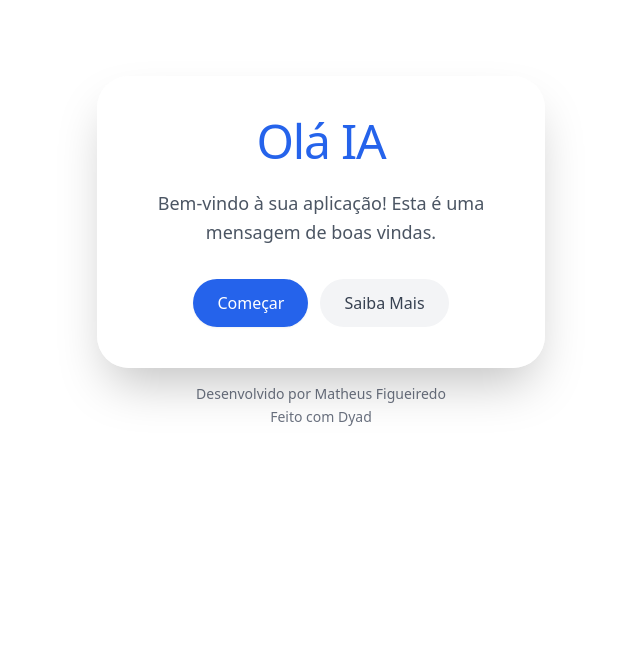
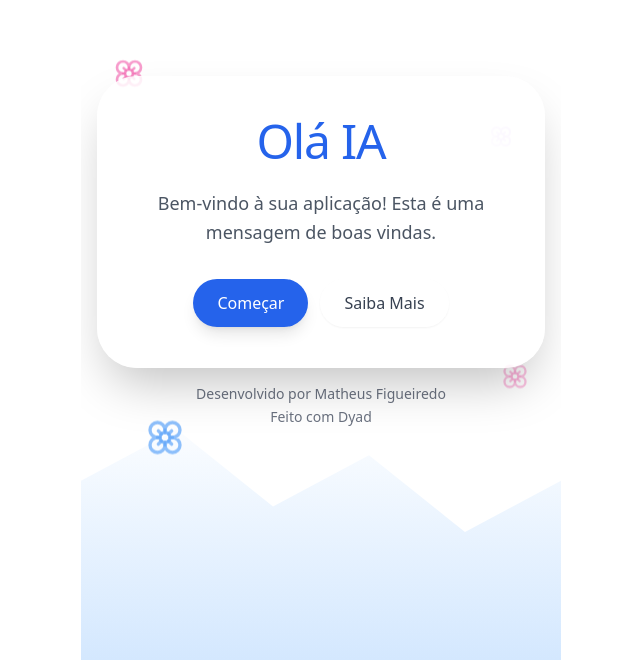
Before and after one commit to CaitSith21/TesteDyad, a React (Vite) app: page / in a window 1280 px wide. Shown: the part 140-800 px from the top of the page, without its empty margins (319-959 px from the left). Built offline with nearby package versions, Linux system fonts and the light colour scheme.

Commit message:
[dyad] Adapted app visual to Frutiger Aero style with sky gradient, floating flowers, clouds, mountain silhouette, and glassmorphism card - wrote 6 file(s) + extra files edited outside of Dyad

```diff
--- a/index.html
+++ b/index.html
@@ -1 +1,18 @@
-<!doctype html> <html lang="en"> <head> <meta charset="UTF-8" /> <meta name="viewport" content="width=device-width, initial-scale=1.0" /> <title>Olá IA</title> </head> <body class="min-h-screen flex items-center justify-center bg-gradient-to-br from-blue-100 via-blue-200 to-blue-300 bg-[radial-gradient(circle at 30% 20%, rgba(255,255,255,0.4) 0%, transparent 50%)] transition-colors duration-500"> <div id="root"></div> <script type="module" src="/src/main.tsx"></script> </body> </html>
+<!doctype html>
+<html lang="en">
+  <head>
+    <meta charset="UTF-8" />
+    <meta name="viewport" content="width=device-width, initial-scale=1.0" />
+    <title>Olá IA</title>
+    <link rel="preconnect" href="https://fonts.googleapis.com" />
+    <link rel="preconnect" href="https://fonts.gstatic.com" crossorigin />
+    <link
+      href="https://fonts.googleapis.com/css2?family=Inter:wght@300;400;500;600&display=swap"
+      rel="stylesheet"
+    />
+  </head>
+  <body class="min-h-screen flex items-center justify-center font-['Inter',system-ui,-apple-system,sans-serif] bg-gradient-to-br from-sky-100 via-blue-200 to-indigo-200 bg-[radial-gradient(circle_at_20%_30%,rgba(255,255,255,0.3)_0%,transparent_60%)] transition-colors duration-500">
+    <div id="root"></div>
+    <script type="module" src="/src/main.tsx"></script>
+  </body>
+</html>
--- a/src/globals.css
+++ b/src/globals.css
@@ -99,3 +99,30 @@
     @apply bg-background text-foreground;
   }
 }
+
+/* Custom animations for Frutiger Aero elements */
+@keyframes float {
+  0%, 100% {
+    transform: translateY(0);
+  }
+  50% {
+    transform: translateY(-10px);
+  }
+}
+
+@keyframes drift {
+  0% {
+    transform: translateX(0);
+  }
+  100% {
+    transform: translateX(20px);
+  }
+}
+
+.animate-float {
+  animation: float 3s ease-in-out infinite;
+}
+
+.animate-drift {
+  animation: drift 10s linear infinite alternate;
+}
--- a/src/pages/Index.tsx
+++ b/src/pages/Index.tsx
@@ -1,9 +1,35 @@
 import { MadeWithDyad } from "@/components/made-with-dyad";
+import { Flower } from "lucide-react";
 
 const Index = () => {
   return (
-    <div className="flex flex-col items-center justify-center min-h-screen p-4">
-      <div className="w-full max-w-md bg-white/80 backdrop-blur-xl rounded-[2rem] shadow-2xl p-10 space-y-6 border border-white/20">
+    <div className="relative flex flex-col items-center justify-center min-h-screen p-4 overflow-hidden">
+      {/* Background mountain silhouette */}
+      <div
+        className="absolute bottom-0 left-0 w-full h-64 bg-gradient-to-t from-blue-300/40 to-transparent"
+        style={{ clipPath: 'polygon(0 100%, 100% 100%, 100% 30%, 80% 50%, 60% 20%, 40% 40%, 20% 10%, 0 30%)' }}
+      />
+
+      {/* Floating cloud shapes */}
+      <div className="absolute top-20 left-10 w-32 h-16 bg-white/30 backdrop-blur-md rounded-full animate-drift" />
+      <div className="absolute top-40 right-16 w-40 h-20 bg-white/20 backdrop-blur-md rounded-full animate-drift delay-1000" />
+
+      {/* Floating flower decorations */}
+      <div className="absolute top-1/4 left-8 animate-float">
+        <Flower className="w-8 h-8 text-pink-400/70" />
+      </div>
+      <div className="absolute top-1/3 right-12 animate-float delay-500">
+        <Flower className="w-6 h-6 text-purple-400/70" />
+      </div>
+      <div className="absolute bottom-1/4 left-16 animate-float delay-1000">
+        <Flower className="w-10 h-10 text-blue-400/70" />
+      </div>
+      <div className="absolute bottom-1/3 right-8 animate-float delay-1500">
+        <Flower className="w-7 h-7 text-pink-300/70" />
+      </div>
+
+      {/* Main glassmorphism card */}
+      <div className="relative z-10 w-full max-w-md bg-white/70 backdrop-blur-2xl rounded-[2.5rem] shadow-2xl p-10 space-y-6 border border-white/30">
         <h1 className="text-4xl md:text-5xl font-light text-blue-600 text-center tracking-tight">
           Olá IA
         </h1>
@@ -11,15 +37,16 @@ const Index = () => {
           Bem‑vindo à sua aplicação! Esta é uma mensagem de boas vindas.
         </p>
         <div className="flex flex-col sm:flex-row gap-3 justify-center pt-2">
-          <button className="px-6 py-3 bg-blue-600 text-white rounded-full font-medium hover:bg-blue-700 transition-all duration-200 shadow-sm hover:shadow-md">
+          <button className="px-6 py-3 bg-blue-600 text-white rounded-full font-medium hover:bg-blue-700 transition-all duration-200 shadow-lg hover:shadow-xl hover:-translate-y-0.5">
             Começar
           </button>
-          <button className="px-6 py-3 bg-gray-100 text-gray-700 rounded-full font-medium hover:bg-gray-200 transition-all duration-200">
+          <button className="px-6 py-3 bg-white/80 text-gray-700 rounded-full font-medium hover:bg-gray-100 transition-all duration-200 shadow-sm hover:shadow-md hover:-translate-y-0.5">
             Saiba Mais
           </button>
         </div>
       </div>
-      <MadeWithDyad className="mt-8" />
+
+      <MadeWithDyad className="mt-8 relative z-10" />
     </div>
   );
 };
```
Also changed, not shown: 1 other file (tests, documents, lock files or other folders).
